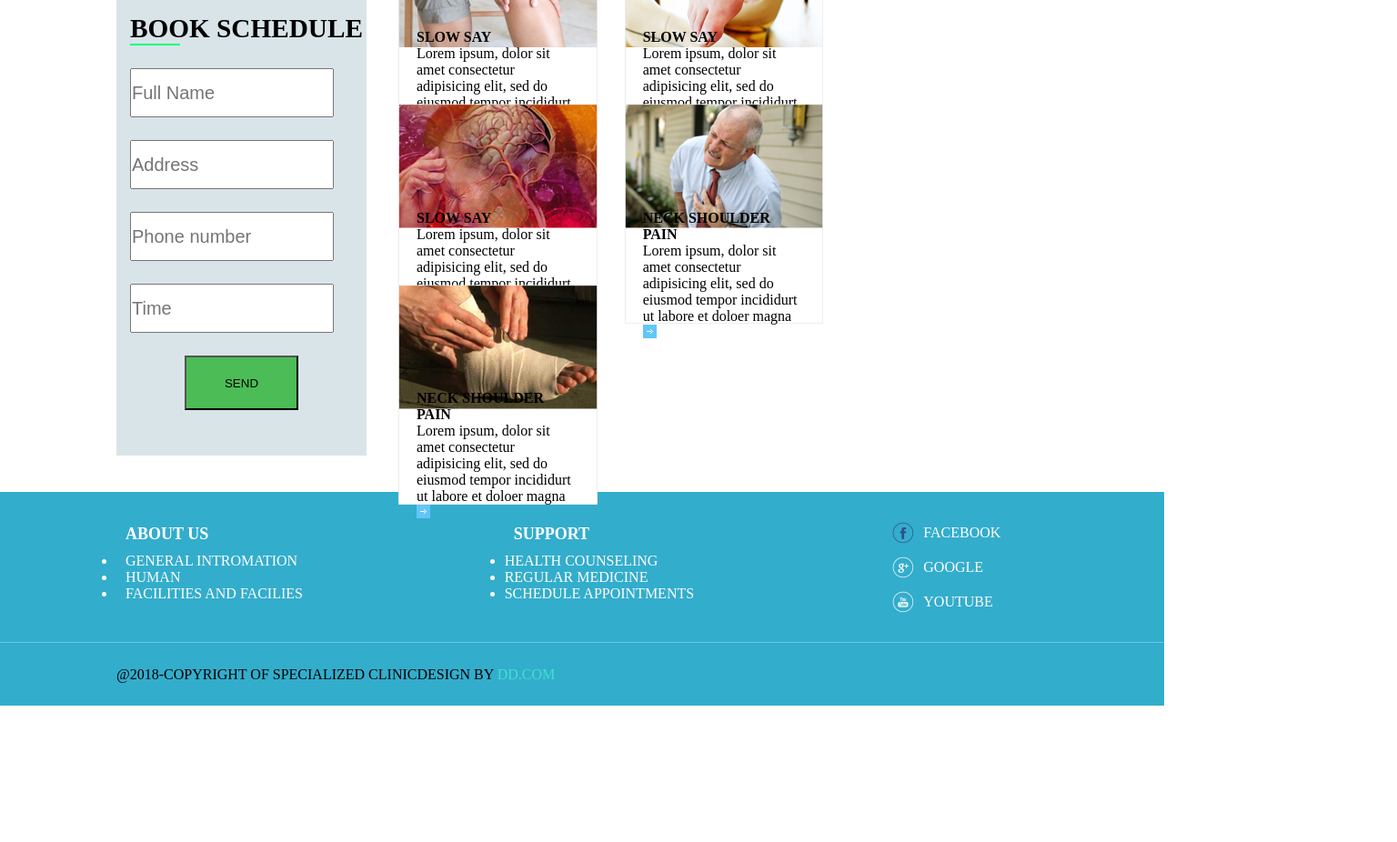
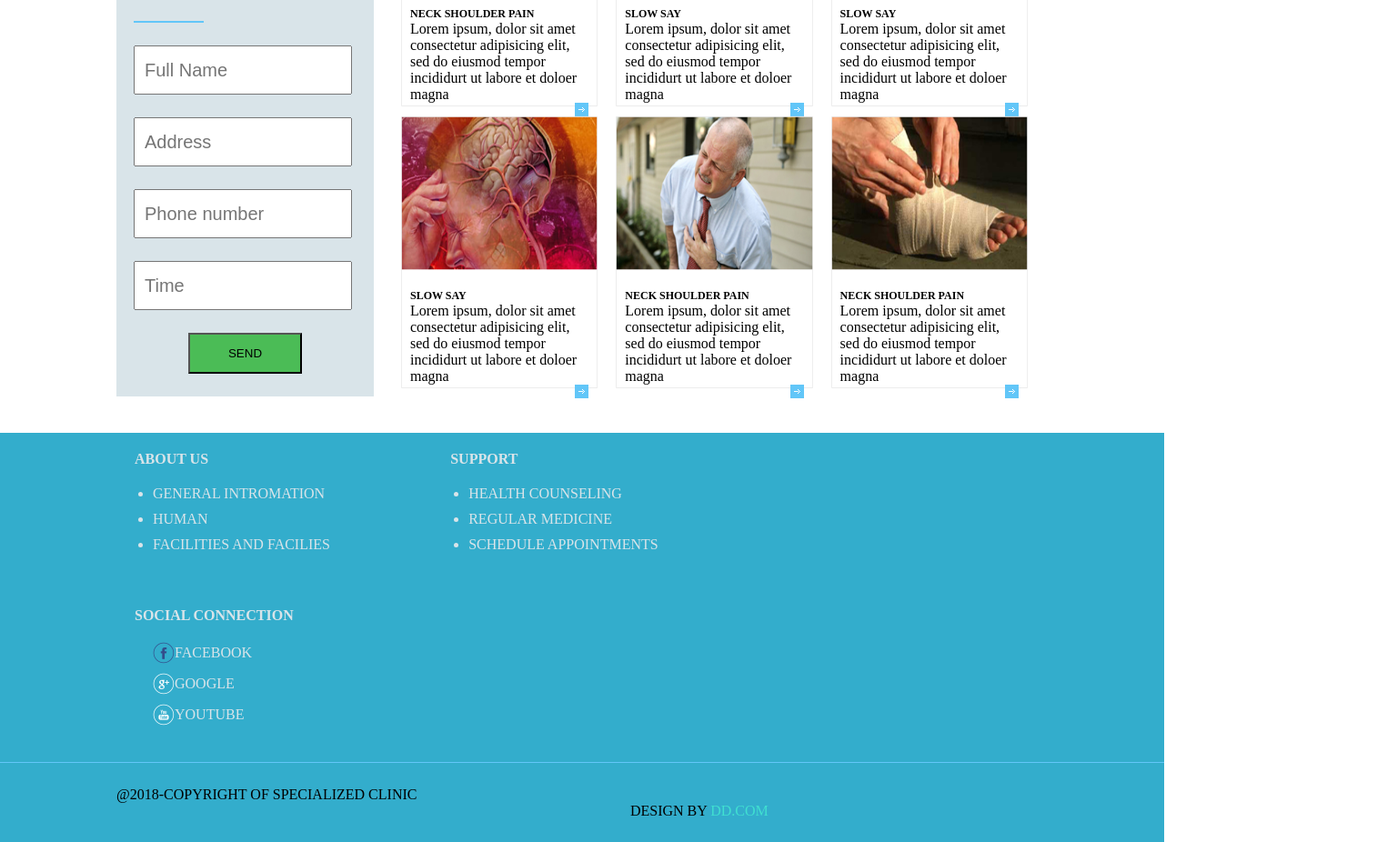
Before and after one commit to at-lieuphan/HTML_basic, a plain HTML site: page CSS/index.html in a window 1280 px wide. Shown: the part 870-1796 px from the top of the page at 91% size, 1536 px wide, since content can reach past the window. Before the commit the page ends 1646 px from the top, so only its background shows below. Drawn offline with Linux system fonts and the light colour scheme.

Commit message:
edit footer

```diff
--- a/CSS/index.css
+++ b/CSS/index.css
@@ -131,7 +131,7 @@ ul.breadcrumb li a{
 }
 .form_left_top__tilte_top{
   background-color:#d9e4e9;
-  padding: 25px;
+  padding: 20px;
 }
 .form_left_top__tilte_top h3{
   display: inline-block;
@@ -154,14 +154,13 @@ ul.breadcrumb li a{
   flex-direction: column;
   width: 100%;
 }
-.form_left_end__tilte{
-
-}
+/* .form_left_end__tilte{
+} */
 .form_left_end__tilte h3::after{
-
+  padding: 10px;
   display: block;
   width: 20%;
-  border-bottom: 2px solid springgreen;
+  border-bottom: 2px solid #62c6f8;
   content: '';
 }
 .page_main_right{
@@ -183,31 +182,31 @@ ul.breadcrumb li a{
   font-size: 20px;
 }
 .form_left_end{
-  margin-top: 65px;
+  margin-top: 40px;
   width: 100%;
-  background-color:#d9e4e9 ;
+  background-color:#d9e4e9;
 }
 .form_left_end__seperate{
   width: 20%;
 }
 .form_left_end__input{
-  padding: 25px 15px;
-
+  padding: 25px 19px;
 }
 .form_left_end__tilte{
   font-size: 25px;
 }
 .input_form{
+  padding-left: 10px;
   width: 80%;
   margin: 25px 20px 0px 0px;
   height: 50px;
   font-size: 20px;
 }
 .btn_send{
-  height: 60px;
+  height: 45px;
   width: 125px;
-  margin: 25px 60px;
-  background-color:#4bbc56
+  margin: 25px 60px 0px;
+  background-color:#4bbc56;
 }
 .list{
   display:flex;
@@ -218,75 +217,34 @@ ul.breadcrumb li a{
 .list_item{
   position: relative;
   width: 30%;
-  margin: 10px 15px ;
+  margin: 0px 10px;
+  margin-bottom: 1.25%;
+}
+.list_item li:nth-child(4){
+  margin-block-end: 13px;
 }
 .img_item{
   width: 100%;
   position: absolute;
+  height: 100%;
 }
 .img_item img{
   width: 100%;
+  height: 100%;
 }
 .tilte_item{
   /* width: 100%; */
-  top:60%;
+  top:62%;
   position: absolute;
-  padding: 10px 20px;
+  padding: 5px 10px;
 }
-
+.tilte_item__img{
+  text-align: right;
+}
 .page_footer{
   margin-top: 40px;
   background-color: rgb(51, 173, 204);
 
-}
-.footer_top{
-  display: flex;
-  flex-wrap: wrap;
-  width: 100%;
-  padding-top: 66px;
-  padding: 2% 10% 2% 10%;
-
-}
-.item_footer{
-  width: 33.333333%;
-}
-.item_footer h4{
-  font-size: 18px;
-  margin: 10px;
-  color: #ffff;
-}
-.item_footer ul{
-  color: #ffff;
-  /* list-style-type: none; */
-}
-.item_footer ul li a{
-  text-decoration: none;
-  color: #ffff;
-  margin-top: 10px;
-}
-.about_us ul li a{
-  padding: 10px;
-}
-.item_support ul li a{
-  margin: 10px;
-}
-.item_footer .social_connection {
-  list-style-type: none;
-}
-.item_footer .social_connection li {
-  display: flex;
-  align-items: center;
-}
-.item_footer .social_connection li a{
-  text-decoration: none;
-  margin: 10px;
-}
-
-.footer_end{
-  display: flex;
-  justify-content: start;
-  padding: 2% 10% 2% 10%;
-  border-top: 1px solid #62c6f8;
 }
 .dd_com{
   color:turquoise;
@@ -294,3 +252,47 @@ ul.breadcrumb li a{
 .adress_coppy::before{
   content: '\0040';
 }
+.footer_top{
+  display: flex;
+  flex-wrap: wrap;
+  width: 80%;
+}
+.item_footer{
+  color: #d9e4e9;
+  width: 30%;
+  padding: 20px;
+}
+.list_item h4{
+  font-size: 12px;
+}
+.item_footer ul {
+  padding: 10px;
+}
+.item_footer ul li{
+  margin: 10px;
+}
+.item_footer ul li a{
+  text-decoration: none;
+  color: #d9e4e9;
+}
+.social_connection ul{
+  list-style-type: none;
+}
+.social_connection ul li {
+  display: flex;
+  align-items: center;
+}
+.social_connection ul li a{
+  color: #d9e4e9;
+}
+.footer_end{
+  display: flex;
+  flex-wrap: wrap;
+  padding: 2% 10% 2% 10%;
+  border-top: 1px solid #62c6f8;
+  width: 80%;
+}
+.footer_end_right{
+  width: 70%;
+  text-align: right;
+}
--- a/CSS/index.html
+++ b/CSS/index.html
@@ -100,6 +100,7 @@
             <div class="tilte_item">
                 <h4>NECK SHOULDER PAIN</h4>
                 <span>Lorem ipsum, dolor sit amet consectetur adipisicing elit, sed do eiusmod tempor incididurt ut labore et doloer magna</span><br>
+              <div class="tilte_item__img">
               <img src="images/mtt.png" alt="">
              </div>
           </li>
@@ -110,8 +111,9 @@
             <div class="tilte_item">
               <h4>NECK SHOULDER PAIN</h4>
               <span>Lorem ipsum, dolor sit amet consectetur adipisicing elit, sed do eiusmod tempor incididurt ut labore et doloer magna</span><br>
+              <div class="tilte_item__img">
                 <img src="images/mtt.png" alt="">
-             </div>
+               </div></div>
           </li>
           <li class="list_item">
             <div class="img_item">
@@ -120,8 +122,9 @@
             <div class="tilte_item">
               <h4>NECK SHOULDER PAIN</h4>
               <span>Lorem ipsum, dolor sit amet consectetur adipisicing elit, sed do eiusmod tempor incididurt ut labore et doloer magna</span><br>
+              <div class="tilte_item__img">
                 <img src="images/mtt.png" alt="">
-             </div>
+               </div></div>
           </li>
           <li class="list_item ">
             <div class="img_item">
@@ -130,8 +133,9 @@
             <div class="tilte_item">
               <h4>NECK SHOULDER PAIN</h4>
               <span>Lorem ipsum, dolor sit amet consectetur adipisicing elit, sed do eiusmod tempor incididurt ut labore et doloer magna</span><br>
+              <div class="tilte_item__img">
                 <img src="images/mtt.png" alt="">
-             </div>
+               </div></div>
           </li>
           <li class="list_item">
             <div class="img_item">
@@ -140,8 +144,9 @@
             <div class="tilte_item">
               <h4>SLOW SAY</h4>
               <span>Lorem ipsum, dolor sit amet consectetur adipisicing elit, sed do eiusmod tempor incididurt ut labore et doloer magna</span><br>
+              <div class="tilte_item__img">
                 <img src="images/mtt.png" alt="">
-             </div>
+               </div></div>
           </li>
           <li class="list_item">
             <div class="img_item">
@@ -150,8 +155,9 @@
             <div class="tilte_item">
               <h4>SLOW SAY</h4>
               <span>Lorem ipsum, dolor sit amet consectetur adipisicing elit, sed do eiusmod tempor incididurt ut labore et doloer magna</span><br>
+              <div class="tilte_item__img">
                 <img src="images/mtt.png" alt="">
-             </div>
+               </div></div>
           </li>
           <li class="list_item">
             <div class="img_item">
@@ -160,8 +166,9 @@
             <div class="tilte_item">
               <h4>SLOW SAY</h4>
               <span>Lorem ipsum, dolor sit amet consectetur adipisicing elit, sed do eiusmod tempor incididurt ut labore et doloer magna</span><br>
+              <div class="tilte_item__img">
                 <img src="images/mtt.png" alt="">
-             </div>
+               </div></div>
           </li>
           <li class="list_item">
             <div class="img_item">
@@ -170,8 +177,9 @@
             <div class="tilte_item">
               <h4>NECK SHOULDER PAIN</h4>
               <span>Lorem ipsum, dolor sit amet consectetur adipisicing elit, sed do eiusmod tempor incididurt ut labore et doloer magna</span><br>
+              <div class="tilte_item__img">
                 <img src="images/mtt.png" alt="">
-             </div>
+               </div></div>
           </li>
           <li class="list_item">
             <div class="img_item">
@@ -180,14 +188,16 @@
             <div class="tilte_item">
               <h4>NECK SHOULDER PAIN</h4>
               <span>Lorem ipsum, dolor sit amet consectetur adipisicing elit, sed do eiusmod tempor incididurt ut labore et doloer magna</span><br>
+              <div class="tilte_item__img">
                 <img src="images/mtt.png" alt="">
+               </div>
               </div>
           </li>
         </ul>
       </section>
     </main>
     <footer class="page_footer">
-      <section class="footer_top">
+      <section class="container footer_top">
         <div class="item_footer about_us">
           <h4>ABOUT US</h4>
           <ul>
@@ -205,6 +215,7 @@
           </ul>
         </div>
         <div class="item_footer social_connection">
+          <h4>SOCIAL CONNECTION</h4>
           <ul class="item_footer social_connection">
             <li><img src="images/f.png" alt=""><a href="">FACEBOOK</a></li>
             <li><img src="images/81402361_2824743807576772_4503786909419438080_n.png" alt=""><a href="">GOOGLE</a></li>
@@ -212,9 +223,13 @@
            </ul>
         </div>
       </section>
-      <section class="footer_end">
+      <section class="container footer_end">
+       <div class="footer_end_left">
         <span class="adress_coppy">2018-COPYRIGHT OF SPECIALIZED CLINIC</span>
+        </div>
+        <div class="footer_end_right">
         <span class="design_by">DESIGN BY <span class="dd_com">DD.COM</span></span>
+      </div>
       </section>
     </footer>
 </body>
```
Lines whose indentation alone changed are shown as unchanged.
